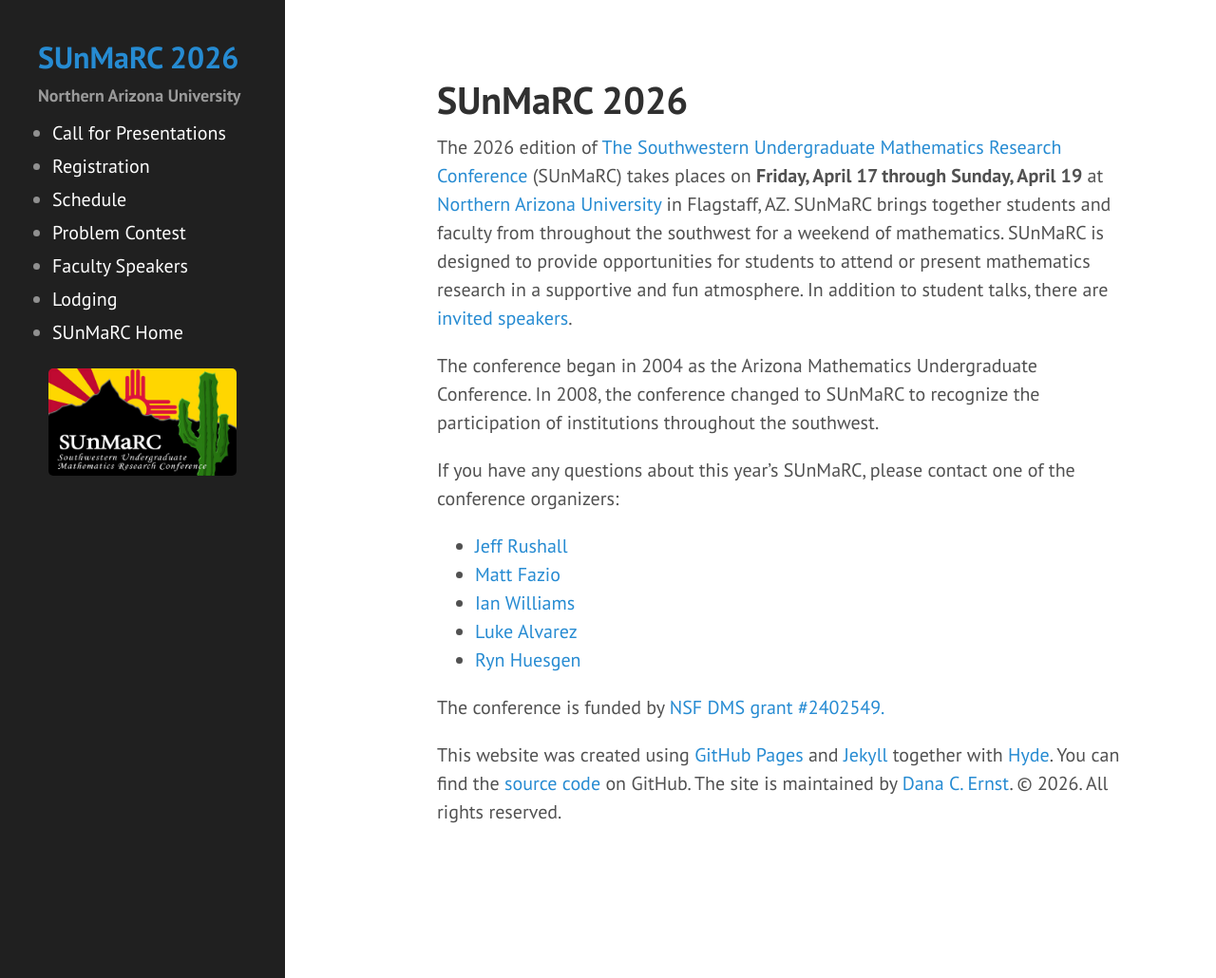
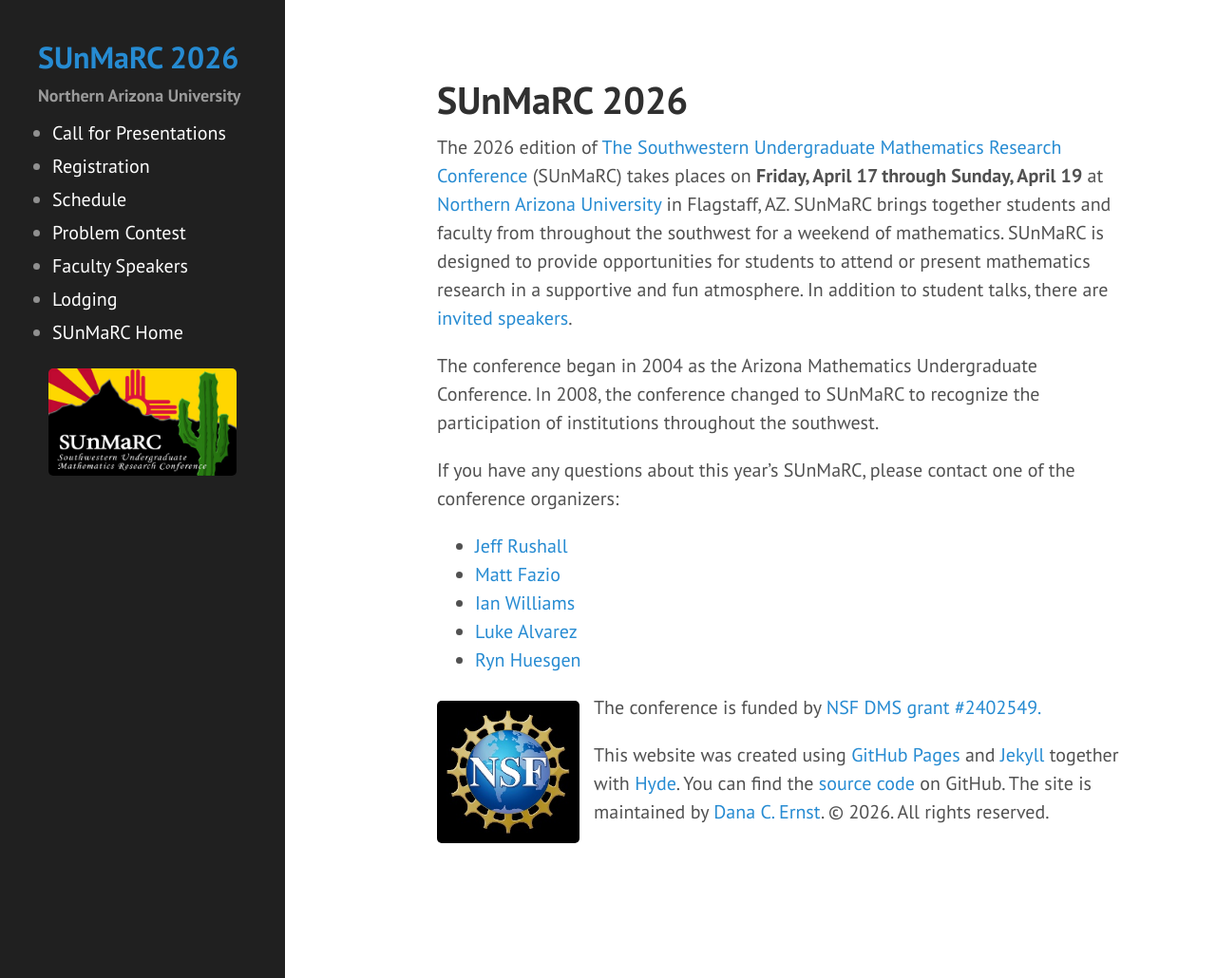
Before and after one commit to NAUMathStat/sunmarc2026, a Jekyll site: the page built from index.md, in a window 1280 px wide and 1030 px high. Shown: the whole window at 95% size. Built offline with Jekyll 4.4.1, drawn with Linux system fonts in a browser that asks for light colours.

Commit message:
Update index.md
NSF logo

```diff
--- a/index.md
+++ b/index.md
@@ -16,5 +16,6 @@ If you have any questions about this year's SUnMaRC, please contact one of the c
 - [Ryn Huesgen](mailto:Ryn.Huesgen@nau.edu)
 
 The conference is funded by <a href="[http://nau.edu](https://www.nsf.gov/awardsearch/show-award/?AWD_ID=2402549)">NSF DMS grant #2402549.</a>
+<img src="{{ site.baseurl }}/NSFlogo.jpg" align="left" width="150" img style="margin: 8px 15px 0 0"/>
 
 <p>This website was created using <a href="https://pages.github.com">GitHub Pages</a> and <a href="http://jekyllrb.com">Jekyll</a> together with <a href="http://hyde.getpoole.com">Hyde</a>. You can find the <a href="http://github.com/NAUMathStat/seminars">source code</a> on GitHub. The site is maintained by <a href="http://dcernst.github.io">Dana C. Ernst</a>. &copy; {{ site.time | date: '%Y' }}. All rights reserved.</p>
```
